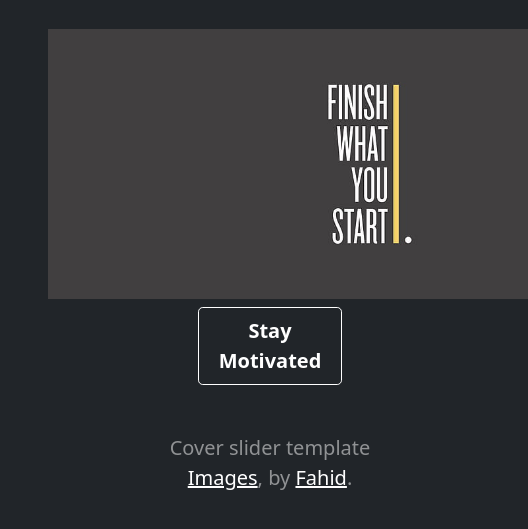
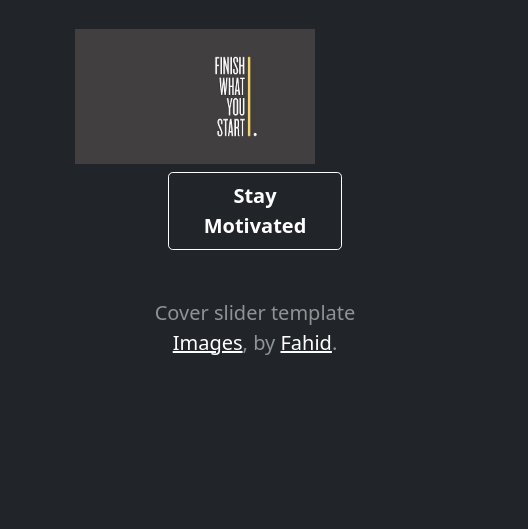
Before and after one commit to Fahid-Hossain/slider-image-js, a plain HTML site: page index.html in a window 390 px wide. Shown: the part 47-576 px from the top of the page, 528 px wide, since content can reach past the window. Drawn offline with nearby package versions, Linux system fonts and the light colour scheme.

Commit message:
responsive modify

```diff
--- a/index.html
+++ b/index.html
@@ -17,12 +17,18 @@
         @media only screen and (max-width: 900px) {
                .lead{
                    /* display: none; */
-                   padding-left: 150px;
+                   padding-left: 120px;
                }
                img{
                    width:30rem;
                }
 
+            }
+
+            @media only screen and (max-width: 500px) {
+                img{
+                    width: 15rem;
+                }
             }
         </style>
 
```
